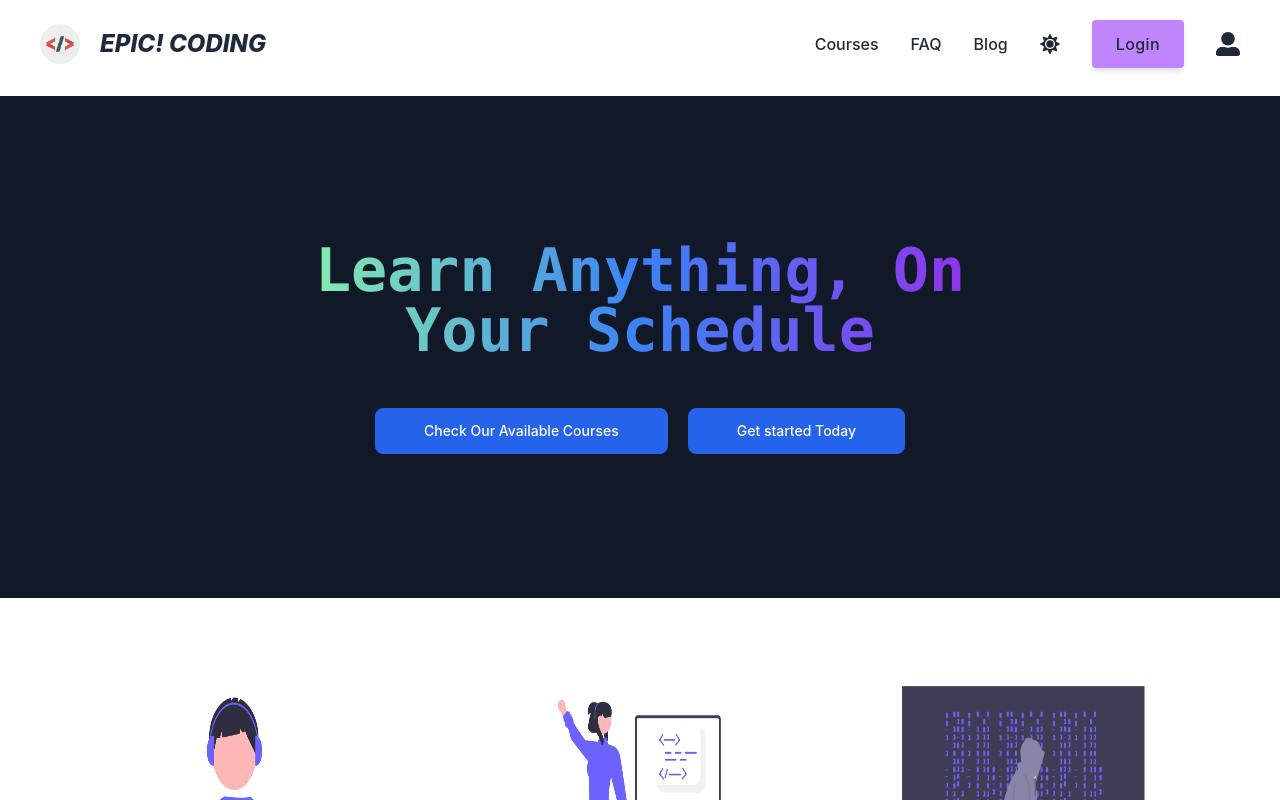
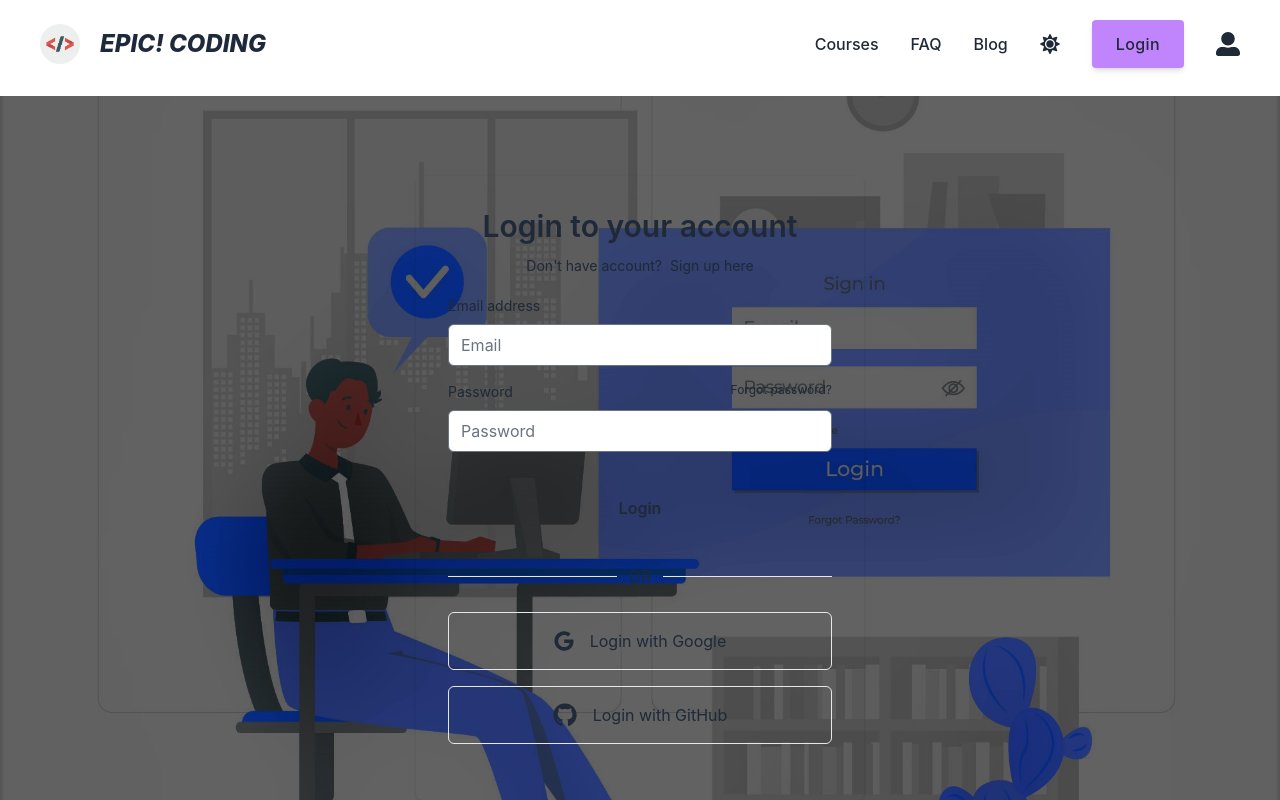
Before and after one commit to sajid1545/epic-coding_client, a React (Create React App) app: page /login in a window 1280 px wide. Before the commit this address led to /. Shown: the top 800 px of the page. Built offline with nearby package versions, Linux system fonts and the light colour scheme; no server answers.

Commit message:
register form password validation updated, forget password functionality added,toggle show password added

```diff
--- a/src/Contexts/CourseProvider.jsx
+++ b/src/Contexts/CourseProvider.jsx
@@ -3,15 +3,9 @@ import React, { createContext, useEffect, useState } from 'react';
 export const CourseContext = createContext();
 
 const CourseProvider = ({ children }) => {
-    const [courses, setCourses] = useState([]);
+	const [courses, setCourses] = useState([]);
 
 	const [selectedCourse, setSelectedCourse] = useState([]);
-
-	const [rightSideCourse,setRightSideCourse] = useState([])
-
-	const handleRightSideCourse = (courseSelected) => {
-		console.log(courseSelected);
-	}
 
 	const handleSelectedCourse = (choosedCourse) => {
 		console.log(choosedCourse);
@@ -24,7 +18,7 @@ const CourseProvider = ({ children }) => {
 			.then((data) => setCourses(data));
 	}, []);
 
-	const courseInfo = { courses,handleSelectedCourse,selectedCourse,handleRightSideCourse };
+	const courseInfo = { courses, handleSelectedCourse, selectedCourse };
 
 	return <CourseContext.Provider value={courseInfo}>{children}</CourseContext.Provider>;
 };
--- a/src/Contexts/UserContextProvider.jsx
+++ b/src/Contexts/UserContextProvider.jsx
@@ -17,7 +17,7 @@ export const AuthContext = createContext();
 const auth = getAuth(app);
 
 const UserContextProvider = ({ children }) => {
-	const [user, setUser] = useState(null);
+	const [user, setUser] = useState({});
 	const [loading, setLoading] = useState(true);
 	const githubProvider = new GithubAuthProvider();
 	const googleProvider = new GoogleAuthProvider();
@@ -29,27 +29,13 @@ const UserContextProvider = ({ children }) => {
 
 	const updateUserProfile = (profile) => {
 		setLoading(true);
-
 		return updateProfile(auth.currentUser, profile);
 	};
 
 	const signIn = (email, password) => {
 		setLoading(true);
-
 		return signInWithEmailAndPassword(auth, email, password);
 	};
-
-	useEffect(() => {
-		const unsubscribe = onAuthStateChanged(auth, (currentUser) => {
-			console.log('currentUser', currentUser);
-			setUser(currentUser);
-			setLoading(false);
-		});
-
-		return () => {
-			unsubscribe();
-		};
-	});
 
 	const githubSignIn = () => {
 		setLoading(true);
@@ -65,13 +51,24 @@ const UserContextProvider = ({ children }) => {
 
 	const logOut = () => {
 		setLoading(true);
-
 		return signOut(auth);
 	};
 
 	const forgotPassword = (email) => {
+		setLoading(true);
 		return sendPasswordResetEmail(auth, email);
 	};
+	useEffect(() => {
+		const unsubscribe = onAuthStateChanged(auth, (currentUser) => {
+			console.log('currentUser', currentUser);
+			setUser(currentUser);
+			setLoading(false);
+		});
+
+		return () => {
+			unsubscribe();
+		};
+	},[]);
 
 	const authInfo = {
 		createUser,
@@ -83,7 +80,7 @@ const UserContextProvider = ({ children }) => {
 		googleSignIn,
 		loading,
 		setLoading,
-		forgotPassword
+		forgotPassword,
 	};
 
 	return <AuthContext.Provider value={authInfo}>{children}</AuthContext.Provider>;
--- a/src/Pages/Auth/Login/Login.jsx
+++ b/src/Pages/Auth/Login/Login.jsx
@@ -4,17 +4,19 @@ import { FaGithub, FaGoogle } from 'react-icons/fa';
 import { Link, useLocation, useNavigate } from 'react-router-dom';
 import { AuthContext } from './../../../Contexts/UserContextProvider';
 import './Login.css';
+import { AiFillEye, AiFillEyeInvisible } from 'react-icons/ai';
 
 const Login = () => {
 	const { signIn, githubSignIn, googleSignIn, forgotPassword, user } = useContext(AuthContext);
 
 	const [errors, setError] = useState('');
 
+	const navigate = useNavigate();
 	const location = useLocation();
-	const navigate = useNavigate();
 	const from = location.state?.from?.pathname || '/';
 
-	navigate(from, { replace: true });
+	const [showPass, setShowPass] = useState(false);
+	const [userEmail, setUserEmail] = useState('');
 
 	// users can login if they have already created an account
 
@@ -30,7 +32,7 @@ const Login = () => {
 				const user = result.user;
 				console.log(user);
 				form.reset();
-				// navigate(from, { replace: true });
+				navigate(from, { replace: true });
 				toast.success('Success');
 			})
 			.catch((e) => {
@@ -44,10 +46,9 @@ const Login = () => {
 	const handleGithubSignIn = () => {
 		githubSignIn()
 			.then((result) => {
-				const user = result.user;
-				console.log(user);
+				console.log(result.user);
 				toast.success('success');
-				// navigate(from, { replace: true });
+				navigate(from, { replace: true });
 			})
 			.catch((e) => {
 				toast.error(e.message);
@@ -59,14 +60,40 @@ const Login = () => {
 	const handleGoogleSignIn = () => {
 		googleSignIn()
 			.then((result) => {
-				const user = result.user;
-				console.log(user);
-				toast.success('success');
-				// navigate(from, { replace: true });
+				console.log(result.user);
+				navigate(from, { replace: true });
+			})
+
+			.catch((e) => {
+				toast.error(e.message);
+			});
+	};
+
+	// handle email
+
+	const handleEmailOnBlur = (e) => {
+		let email = e.target.value;
+		setUserEmail(email);
+	};
+
+	// handle reset password
+
+	const handleForgotPassword = (e) => {
+		e.preventDefault();
+		forgotPassword(userEmail)
+			.then(() => {
+				toast.success('Password reset email sent!');
 			})
 			.catch((e) => {
 				toast.error(e.message);
 			});
+	};
+
+	// toggleShowPassword
+
+	const togglePassword = (e) => {
+		e.preventDefault();
+		setShowPass(!showPass);
 	};
 
 	return (
@@ -90,23 +117,32 @@ const Login = () => {
 							<input
 								type="email"
 								name="email"
+								onBlur={handleEmailOnBlur}
 								placeholder="Email"
 								required
 								className="w-full px-3 py-2 border rounded-md dark:border-gray-700 dark:bg-gray-900 dark:text-gray-100 focus:dark:border-violet-400"
 							/>
 						</div>
-						<div className="space-y-2">
+						<div className="space-y-2 relative">
 							<div className="flex justify-between">
 								<label htmlFor="password" className="text-sm">
 									Password
 								</label>
+								<span
+									onClick={handleForgotPassword}
+									className="text-xs hover:underline cursor-pointer dark:text-red-600">
+									Forgot password?
+								</span>
 							</div>
 							<input
-								type="password"
+								type={showPass ? 'text' : 'password'}
 								name="password"
 								placeholder="Password"
 								className="w-full px-3 py-2 border rounded-md dark:border-gray-700 dark:bg-gray-900 dark:text-gray-100 focus:dark:border-violet-400"
 							/>
+							<span className="absolute right-5 cursor-pointer top-8 text-xl text-white" onClick={togglePassword}>
+								{showPass ? <AiFillEye /> : <AiFillEyeInvisible />}
+							</span>
 						</div>
 					</div>
 					<button
--- a/src/Pages/Auth/Register/Register.jsx
+++ b/src/Pages/Auth/Register/Register.jsx
@@ -3,9 +3,11 @@ import './register.css';
 import { Link } from 'react-router-dom';
 import { AuthContext } from '../../../Contexts/UserContextProvider';
 import toast from 'react-hot-toast';
+import { AiFillEye, AiFillEyeInvisible } from 'react-icons/ai';
 
 const Register = () => {
 	const { createUser, updateUserProfile } = useContext(AuthContext);
+	const [showPass, setShowPass] = useState(false);
 
 	const [errors, setErrors] = useState({
 		password: '',
@@ -15,8 +17,11 @@ const Register = () => {
 	// password validation
 	const handlePasswordChange = (e) => {
 		const password = e.target.value;
+		const noSymbol = !/[\!\@\#\$\%\^\&\*]{1,}/.test(password);
 		if (password.length < 6) {
 			setErrors({ ...errors, password: 'Must be at least 6 characters' });
+		} else if (noSymbol) {
+			setErrors({ ...errors, password: 'You must use atleast one special character' });
 		} else {
 			setErrors('');
 		}
@@ -59,6 +64,13 @@ const Register = () => {
 			.catch((err) => console.log(err));
 	};
 
+	// toggleShowPassword
+
+	const togglePassword = (e) => {
+		e.preventDefault();
+		setShowPass(!showPass);
+	};
+
 	return (
 		<div className="register-comp p-10 md:p-20 ">
 			<div className="w-full max-w-md mx-auto p-8 space-y-3 rounded-xl dark:bg-gray-900 dark:text-gray-100">
@@ -98,18 +110,23 @@ const Register = () => {
 							className="w-full px-4 py-3 rounded-md dark:border-gray-700 dark:bg-gray-900 dark:text-gray-100 focus:dark:border-violet-400"
 						/>
 					</div>
-					<div className="space-y-1 text-sm">
+					<div className="space-y-1 text-sm relative">
 						<label htmlFor="password" className="block dark:text-gray-400 text-left mb-1">
 							Password
 						</label>
 						<input
-							type="password"
+							type={showPass ? 'text' : 'password'}
 							name="password"
 							onChange={handlePasswordChange}
 							required
 							placeholder="Password"
 							className="w-full px-4 py-3 rounded-md dark:border-gray-700 dark:bg-gray-900 dark:text-gray-100 focus:dark:border-violet-400"
 						/>
+						<span
+							className="absolute right-5 cursor-pointer top-10 text-xl text-white"
+							onClick={togglePassword}>
+							{showPass ? <AiFillEye /> : <AiFillEyeInvisible />}
+						</span>
 					</div>
 					{errors.password && <p className="text-red-600">{errors.password}</p>}
 					<button className="block w-full p-3 text-center rounded-sm dark:text-gray-900 dark:bg-violet-400 hover:bg-violet-700 duration-500 hover:text-white">
--- /dev/null
+++ b/src/Pages/ErrorPage/Error.css
@@ -0,0 +1,7 @@
+.error-page {
+    background: url('/src/assets/error.jpg');
+    background-position: center;
+    background-repeat: no-repeat;
+    background-size: cover;
+    background-attachment: fixed;
+}
--- a/src/Pages/ErrorPage/ErrorPage.jsx
+++ b/src/Pages/ErrorPage/ErrorPage.jsx
@@ -1,12 +1,13 @@
 import React from 'react';
 import { useRouteError, Link } from 'react-router-dom';
+import './Error.css';
 
 const ErrorPage = () => {
 	const error = useRouteError();
 
 	return (
-		<div>
-			<div className="grid h-screen place-content-center bg-gradient-to-r from-gray-700 via-gray-900 to-black text-white">
+		<div className="error-page">
+			<div className="grid h-screen place-content-center ">
 				<div className="container flex flex-col items-center justify-center px-5 mx-auto my-8 space-y-8 text-center sm:max-w-md">
 					<svg
 						xmlns="http://www.w3.org/2000/svg"
@@ -36,7 +37,7 @@ const ErrorPage = () => {
 						className="group relative inline-block focus:outline-none focus:ring ">
 						<span className="absolute inset-0 translate-x-0 translate-y-0 bg-gradient-to-r from-slate-900 via-purple-900 to-slate-900 transition-transform group-hover:translate-y-1.5 group-hover:translate-x-1.5"></span>
 
-						<span className="relative inline-block border-2   px-8 py-3 text-sm font-bold uppercase tracking-widest">
+						<span className="relative inline-block border-2   px-8 py-3 text-sm font-bold uppercase tracking-widest text-white">
 							Go to Courses
 						</span>
 					</Link>
--- a/src/Pages/FAQ/FAQ.jsx
+++ b/src/Pages/FAQ/FAQ.jsx
@@ -5,9 +5,7 @@ const FAQ = () => {
 		<div>
 			<section className="dark:bg-gray-800 dark:text-gray-100 min-h-screen">
 				<div className="container flex flex-col justify-center p-4 mx-auto md:p-8">
-					<p className="p-2 text-sm font-medium tracking-wider text-center uppercase">
-						How it works
-					</p>
+
 					<h2 className="mb-12 text-4xl font-bold leading-none text-center sm:text-5xl">
 						Frequently Asked Questions
 					</h2>
--- a/src/Routes/PrivateRoutes.jsx
+++ b/src/Routes/PrivateRoutes.jsx
@@ -6,8 +6,9 @@ import { Vortex } from 'react-loader-spinner';
 
 const PrivateRoutes = ({ children }) => {
 	const { user, loading } = useContext(AuthContext);
-	const location = useLocation()
+	const location = useLocation();
 
+	console.log(loading);
 	if (loading) {
 		return (
 			<div className="flex justify-center items-center">
@@ -24,10 +25,10 @@ const PrivateRoutes = ({ children }) => {
 		);
 	}
 
-	if (!user) {
-		return <Navigate to="/login" state={{ from: location }} replace />;
+	if (user && user.uid) {
+		return children;
 	}
-	return children;
+	return <Navigate to="/login" state={{ from: location }} replace />;
 };
 
 export default PrivateRoutes;
```
Also changed, not shown: src/assets/error.jpg (added), 1 other file (tests, documents, lock files or other folders).
